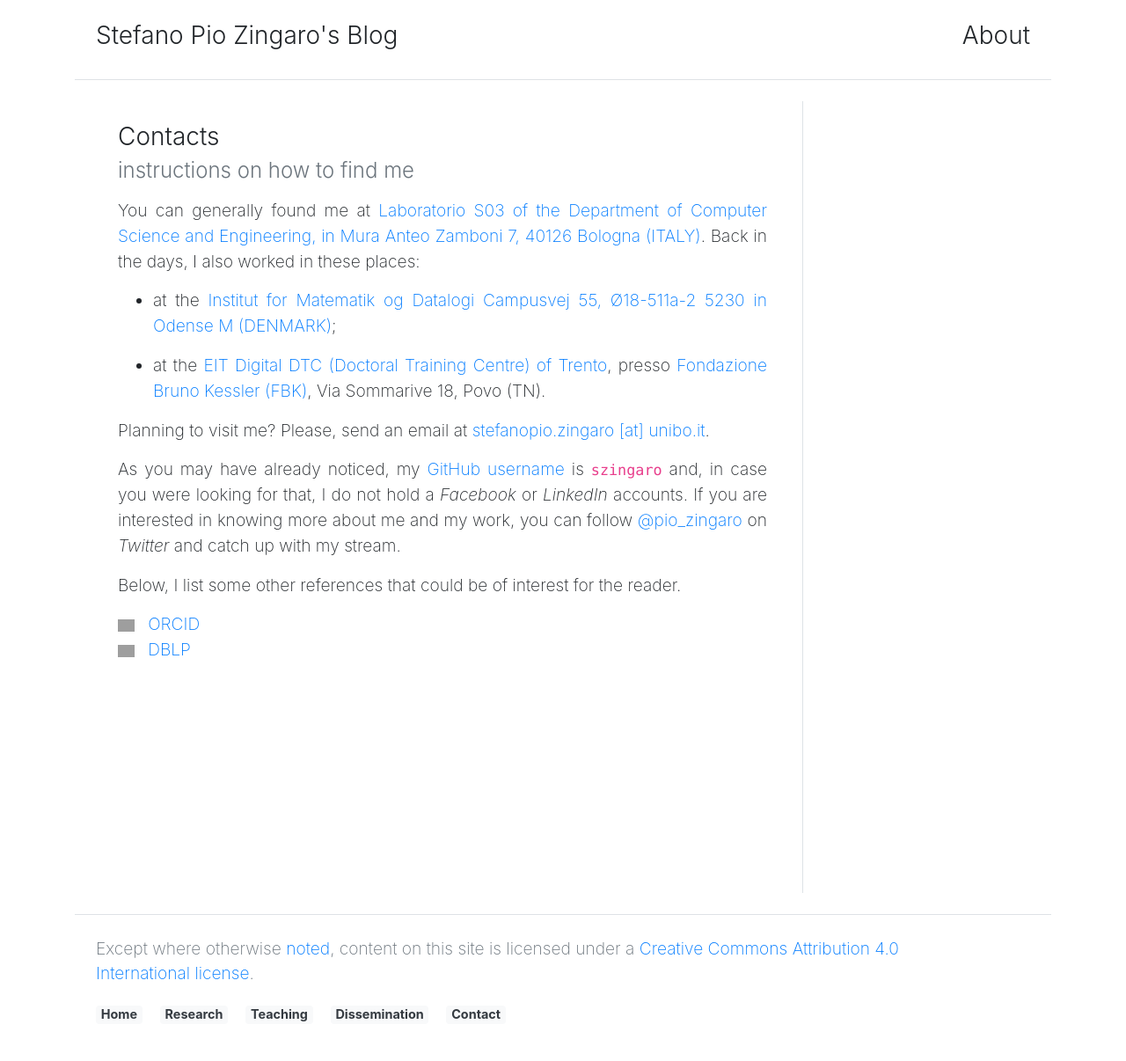
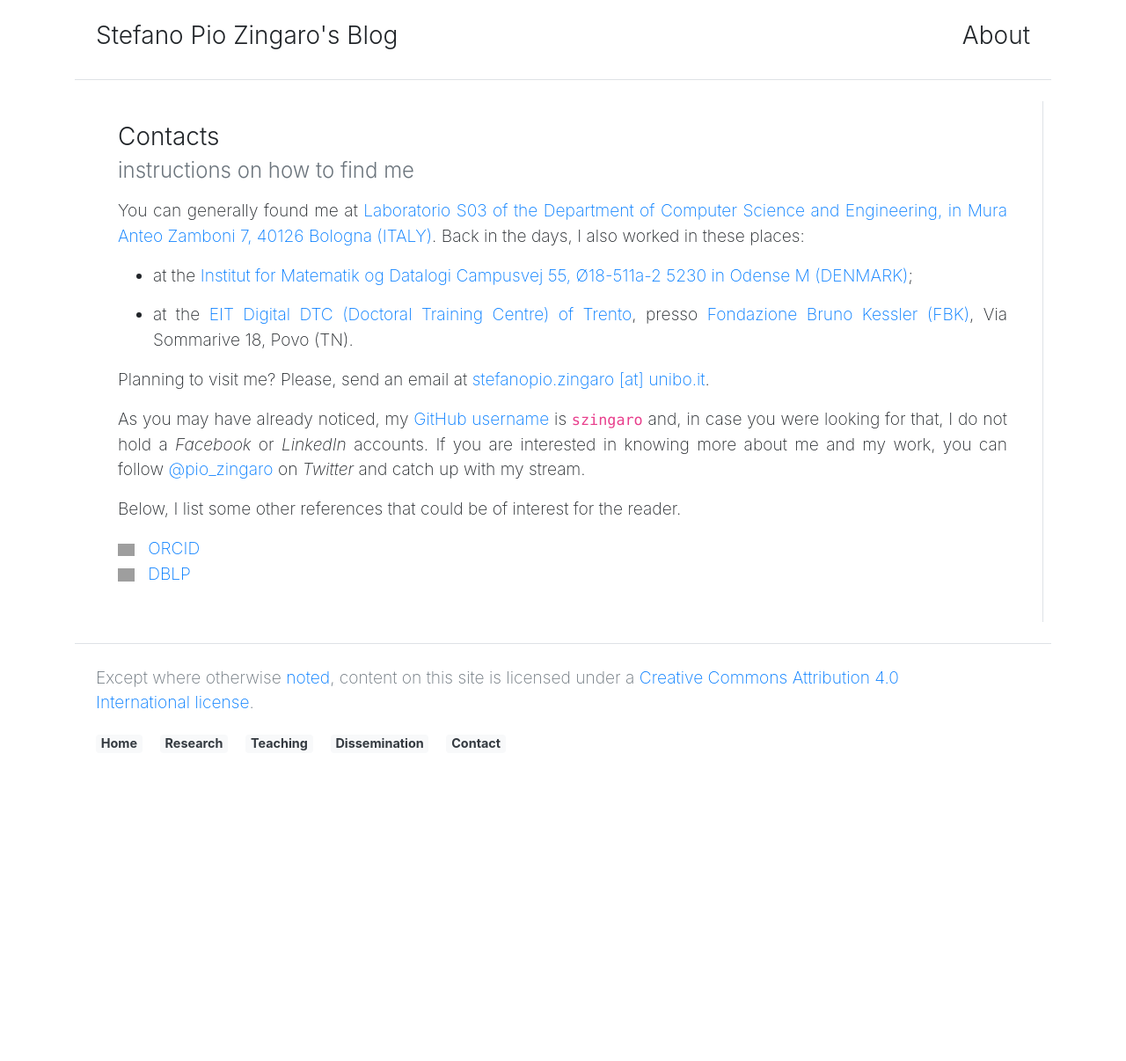
Before and after one commit to saltgz/saltgz.github.io, a Jekyll site: the page built from _pages/contact.md, in a window 1280 px wide. Shown: the whole page at 88% size. Built offline with Jekyll 4.4.1, drawn with Linux system fonts in a browser that asks for light colours; comment, search, counter and statistics services are not loaded; after the commit the page ends 900 px from its top, so only the background shows below that; grey boxes are pictures that could not be loaded.

Commit message:
Update main.html

```diff
--- a/_includes/main.html
+++ b/_includes/main.html
@@ -8,14 +8,14 @@
         {{ content }}
     </div>-->
 
-    <div class="col-sm-12 border-right col-lg-9 p-4">
+    <div class="col-sm-12 border-right col-lg-12 p-4">
         {{ content }}
     </div>
 
-    <div class="col-lg-3 vh-100 overflow-auto d-none d-lg-block py-4">
+    <!--<div class="col-lg-3 vh-100 overflow-auto d-none d-lg-block py-4">
         <a class="twitter-timeline" href="https://twitter.com/pio_zingaro"
             data-chrome="nofooter noborders noscrollbar transparent">
         </a>
-    </div>
+    </div>-->
 
 </div>
```
